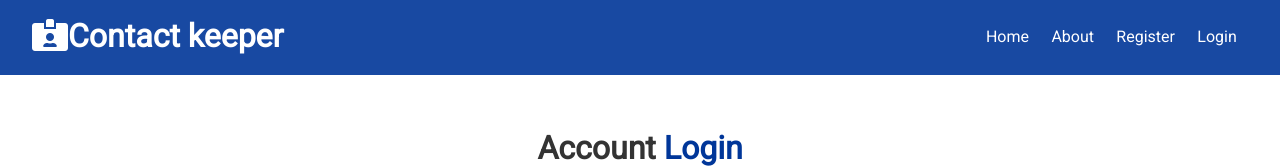
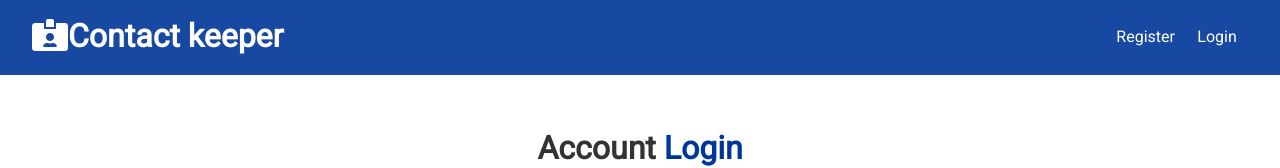
Before and after one commit to fahimferoje/contact-keeper, a React (Create React App) app in the folder client/: page /login in a window 1280 px wide. Shown: the top 168 px of the page. Built offline with nearby package versions, Linux system fonts and the light colour scheme.

Commit message:
sec 9 ep 66: logout & navbar

```diff
--- a/client/src/components/layout/Navbar.js
+++ b/client/src/components/layout/Navbar.js
@@ -1,40 +1,59 @@
-import React from 'react';
-import PropTypes from 'prop-types';
-import {Link} from 'react-router-dom';
+import React, { Fragment, useContext } from "react";
+import PropTypes from "prop-types";
+import { Link } from "react-router-dom";
+import AuthContext from "../../context/auth/authContext";
 
 const Navbar = ({ title, icon }) => {
+	const authContext = useContext(AuthContext);
+
+	const { isAuthenticated, logout, user } = authContext;
+
+	const onLogout = () => {
+		logout();
+	}
+
+	const authLinks = (
+		<Fragment>
+			<li>Hello {user && user.name}</li>
+			<li>
+				<a onClick={onLogout} href="#!">
+					<i className="fas fa-sign-out-alt"></i>{" "}
+					<span className="hide-sm">Logout</span>
+				</a>
+			</li>
+		</Fragment>
+	);
+
+	const guestLinks = (
+		<Fragment>
+			<li>
+				<Link to="/register">Register</Link>
+			</li>
+			<li>
+				<Link to="/login">Login</Link>
+			</li>
+		</Fragment>
+	);
+
 	return (
 		<div className="navbar bg-primary">
 			<h1>
 				<i className={icon} />
 				{title}
 			</h1>
-			<ul>
-				<li>
-                    <Link to='/'>Home</Link>
-                </li>
-				<li>
-                    <Link to='/about'>About</Link>
-                </li>
-				<li>
-                    <Link to='/register'>Register</Link>
-                </li>
-				<li>
-                    <Link to='/login'>Login</Link>
-                </li>
-			</ul>
+			<ul>{isAuthenticated ? authLinks : guestLinks}</ul>
 		</div>
 	);
 };
 
 Navbar.prototype = {
-    title: PropTypes.string.isRequired,
-    icon: PropTypes.string
-}
+	title: PropTypes.string.isRequired,
+	icon: PropTypes.string
+};
 
 Navbar.defaultProps = {
-    title: 'Contact keeper',
-    icon: 'fas fa-id-card-alt'
-}
+	title: "Contact keeper",
+	icon: "fas fa-id-card-alt"
+};
 
-export default Navbar
+export default Navbar;
--- a/client/src/context/auth/AuthState.js
+++ b/client/src/context/auth/AuthState.js
@@ -109,7 +109,9 @@
 
 	//logout
 	const logout = async () => {
-		console.log('logout')
+		dispatch({
+			type:LOGOUT
+		});
 	}
 
 	//clear errors
--- a/client/src/context/auth/authReducer.js
+++ b/client/src/context/auth/authReducer.js
@@ -30,6 +30,7 @@
         case REGISTER_FAIL:
         case AUTH_ERROR:
         case LOGIN_FAIL:
+        case LOGOUT:
             localStorage.removeItem('token');
             return {
                 ...state,
@@ -44,5 +45,7 @@
                 ...state,
                 error: null
             }
+        default:
+            return state;
     }
 }
```
